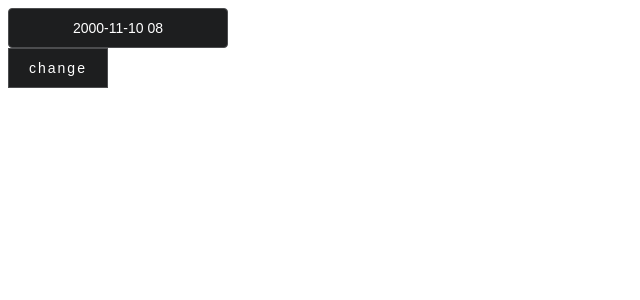
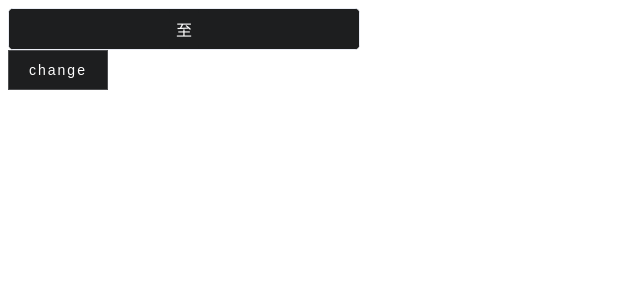
Before and after one commit to register2019/calendar, a Vue app: page / in a window 1280 px wide. Shown: the top 300 px of the page, without its empty margins (0-640 px from the left). Built offline with nearby package versions, Linux system fonts and the light colour scheme.

Commit message:
feat: DatePicker适配暗色主题

```diff
--- a/packages/components/Calendar/DatePicker/index.vue
+++ b/packages/components/Calendar/DatePicker/index.vue
@@ -1,5 +1,9 @@
 <template>
-	<div class="dc-date-picker-input" ref="inputRef" @click="openPanel">
+	<div
+		:class="['dc-date-picker-input', props.theme === 'dark' ? 'dark' : 'light']"
+		ref="inputRef"
+		@click="openPanel"
+	>
 		<DefaultInput v-model="startDateInput" class="borderUI" />
 		<span>{{ computedRangeSeparator }}</span>
 		<DefaultInput v-model="endDateInput" class="borderUI" />
@@ -43,7 +47,15 @@ import {
 	useElementBounding,
 	useWindowSize,
 } from "@vueuse/core";
-import { ref, CSSProperties, nextTick, watch } from "vue";
+import {
+	ref,
+	CSSProperties,
+	nextTick,
+	watch,
+	useAttrs,
+	onUpdated,
+	onMounted,
+} from "vue";
 import { dateFormat, global, i18nFooterBtn } from "../../../utils";
 import DefaultInput from "../../Input/src/input.vue";
 import PickerComponents from "../Components/picker-components.vue";
@@ -73,6 +85,30 @@ watch(
 );
 
 const computedRangeSeparator = ref("");
+const initSeparator = () => {
+	const { i18n } = useAttrs();
+	if (i18n) {
+		if (props.rangeSeparator === "至") {
+			computedRangeSeparator.value = i18nFooterBtn.to[i18n as string];
+		} else {
+			computedRangeSeparator.value = props.rangeSeparator;
+		}
+	} else {
+		computedRangeSeparator.value = props.rangeSeparator;
+	}
+};
+const isMounted = ref(false);
+onUpdated(() => {
+	if (!isMounted.value) {
+		initSeparator();
+	} else {
+		isMounted.value = false;
+	}
+});
+onMounted(() => {
+	isMounted.value = true;
+	initSeparator();
+});
 
 const emit = defineEmits(["onClick"]);
 
@@ -139,6 +175,7 @@ $borderUI: 1px solid var(--border-color);
 	align-items: center;
 	width: 350px;
 	border: $borderUI;
+	border-radius: 5px;
 	span {
 		margin: 0 6px;
 	}
@@ -149,6 +186,7 @@ $borderUI: 1px solid var(--border-color);
 .dc-date-picker-panel {
 	display: flex;
 	border: $borderUI;
+	border-radius: 5px;
 }
 .dark {
 	background-color: var(--base-dark-bg-color);
--- a/packages/components/Calendar/DateTimePicker/index.vue
+++ b/packages/components/Calendar/DateTimePicker/index.vue
@@ -21,7 +21,6 @@
 		/>
 	</div>
 	<Teleport to="body">
-		<!-- themeGlobal === 'dark' ? 'dark' : 'light' -->
 		<div
 			:class="['dc-calendar', props.theme === 'dark' ? 'dark' : 'light']"
 			:style="calendarStyle"
--- a/src/App.vue
+++ b/src/App.vue
@@ -1,12 +1,7 @@
 <template>
 	<div>
 		<DefaultCalendar
-			v-model="defaultValue"
-			type="DateTime"
-			timeType="Select"
-			format="yyyy-MM-DD HH"
-			pickerFormat="yyyy-MM-DD HH"
-			:i18n="i18nGlobal"
+			type="DatePicker"
 			:theme="themeGlobal"
 			:picker-options="pickerOptions"
 			:selectOptions="selectOptions"
@@ -20,7 +15,6 @@
 <script lang="ts" setup>
 import { ref, reactive, watch, computed } from "vue";
 import i18n from "./locale";
-const defaultValue = ref(new Date(2000, 10, 10, 8, 30));
 const pickerOptions = [
 	{
 		text: "今天",
@@ -48,8 +42,8 @@ const disabledDate = {
 	range: ["2022-11-06 00:00:00", "2022-11-16 00:00:00"],
 };
 
+const themeGlobal = ref("dark");
 const i18nGlobal = ref("zh");
-const themeGlobal = ref("dark");
 const changeLang = () => {
 	themeGlobal.value = themeGlobal.value === "dark" ? "light" : "dark";
 
```
Also changed, not shown: src/temp/test-dateTime.vue (+6 -2 lines).
